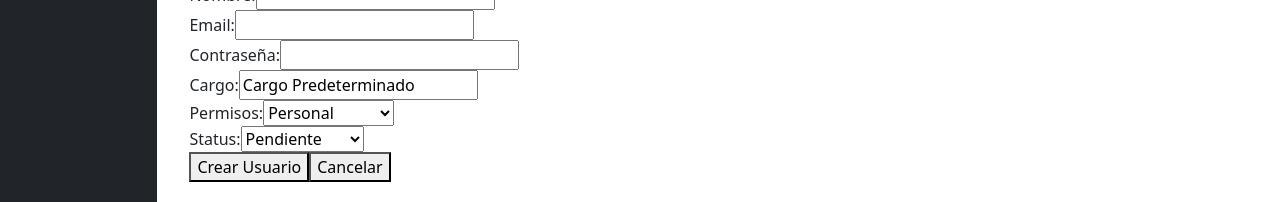
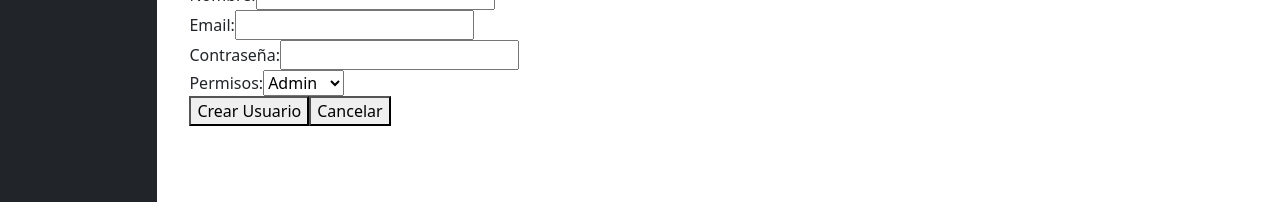
Before and after one commit to BenSLGeneration/pi-desarrollate-2.0, a React (Vite) app: page /administracion in a window 1280 px wide. Both pictures are taken after a click on the button "Crear Usuario Hotelero". Shown: the part 469-671 px from the top of the page. Built offline with nearby package versions, Linux system fonts and the light colour scheme; no server answers.

Commit message:
Creacion de usuario lista.

```diff
--- a/src/components/CreateUserModal/CreateUserModal.jsx
+++ b/src/components/CreateUserModal/CreateUserModal.jsx
@@ -5,9 +5,7 @@ const CreateUserModal = ({ isOpen, onClose, onCreate }) => {
     name: "",
     email: "",
     password: "",
-    cargo: "Cargo Predeterminado",
-    permisos: "Personal",
-    status: "Pendiente",
+    permisos: "Usuario",
   });
 
   const handleSubmit = (e) => {
@@ -62,19 +60,6 @@ const CreateUserModal = ({ isOpen, onClose, onCreate }) => {
             />
           </div>
 
-          {/* Campo Cargo */}
-          <div className="form-group">
-            <label>Cargo:</label>
-            <input
-              type="text"
-              value={formData.cargo}
-              onChange={(e) =>
-                setFormData({ ...formData, cargo: e.target.value })
-              }
-              required
-            />
-          </div>
-
           {/* Campo Permisos */}
           <div className="form-group">
             <label>Permisos:</label>
@@ -84,23 +69,8 @@ const CreateUserModal = ({ isOpen, onClose, onCreate }) => {
                 setFormData({ ...formData, permisos: e.target.value })
               }
             >
-              <option value="Administrador">Administrador</option>
-              <option value="Personal">Personal</option>
-            </select>
-          </div>
-
-          {/* Campo Status */}
-          <div className="form-group">
-            <label>Status:</label>
-            <select
-              value={formData.status}
-              onChange={(e) =>
-                setFormData({ ...formData, status: e.target.value })
-              }
-            >
-              <option value="Confirmado">Confirmado</option>
-              <option value="Pendiente">Pendiente</option>
-              <option value="Desvinculado">Desvinculado</option>
+              <option value="Administrador">Admin</option>
+              <option value="Personal">Usuario</option>
             </select>
           </div>
 
--- a/src/views/Administracion/Administracion.jsx
+++ b/src/views/Administracion/Administracion.jsx
@@ -3,22 +3,15 @@ import PaginacionPermisos from '../../components/PaginacionPermisos/PaginacionPe
 import Sidebar from '../../components/Sidebar/Sidebar';
 import Navbar from '../../components/Navbar/Navbar';
 import CreateUserModal from '../../components/CreateUserModal/CreateUserModal';
+import axios from 'axios';
 
 const Administracion = () => {
 
-  const [lista, setLista] = useState([
-    { id: 1, nombre: "John Doe", cargo: "Product Owner", permisos: "Administrador", status: "Confirmado" },
-    { id: 2, nombre: "Jane Smith", cargo: "Desarrolladora", permisos: "Personal", status: "Pendiente" },
-    { id: 3, nombre: "Carlos López", cargo: "Diseñador UI", permisos: "Personal", status: "Confirmado" },
-    { id: 4, nombre: "Ana Pérez", cargo: "Scrum Master", permisos: "Administrador", status: "Desvinculado" },
-  ]);
+  const [lista, setLista] = useState([]);
 
   const [isModalOpen, setIsModalOpen] = useState(false);
   const [filtroStatus, setFiltroStatus] = useState("all");
   const [busqueda, setBusqueda] = useState("");
-  const [usuarioEditando, setUsuarioEditando] = useState(null);
-  const [nuevoCargo, setNuevoCargo] = useState("");
-  const [nuevosPermisos, setNuevosPermisos] = useState("");
 
 
   // Función para manejar el cambio del filtro de estado
@@ -63,88 +56,41 @@ const Administracion = () => {
     return matchesStatus && matchesSearch;
   });
 
-  const handleCreateUser = (userData) => {
-    if (!userData.name || !userData.cargo || !userData.permisos || !userData.status) {
-      alert("Todos los campos son obligatorios");
-      return;
+
+
+
+  const handleCreateUser = async (userData) => {
+
+    try {
+      if (!userData.name || !userData.email || !userData.password) {
+        alert("Todos los campos son obligatorios");
+        return;
     }
 
-    const ultimoID = lista.length > 0 ? Math.max(...lista.map((usuario) => usuario.id)) : 0;
-    const nuevoUsuario = {
-      id: ultimoID + 1,
-      nombre: userData.name,
-      cargo: userData.cargo,
-      permisos: userData.permisos,
-      status: userData.status,
+    const roleMapping = {
+      Administrador: "admin",
+      Personal: "usuario"
     };
-    setLista([...lista, nuevoUsuario]);
+    const role = roleMapping[userData.permisos];
+
+    const userDataToSend = {
+      name: userData.name,
+      email: userData.email,
+      password: userData.password,
+      role: role,
+    }
+
+      const response = await axios.post("http://localhost:5000/api/users", userData);
+        alert("Usuario creado exitosamente")
+        console.log(response.data);
+    } catch (error) {
+      console.error(error);
+      alert("Error al crear el usuario");
+    }
+
+
   };
 
-  // Función para ver detalles de un usuario
-  const handleView = (id) => {
-    const usuario = lista.find((usuario) => usuario.id === id);
-    if (!usuario) {
-      alert("Usuario no encontrado.");
-      return;
-    }
-    alert(`Detalles del usuario:\nNombre: ${usuario.nombre}\nCargo: ${usuario.cargo}\nStatus: ${usuario.status}`);
-  };
-
-  // Función para editar un usuario
-  const handleEdit = (id, newData) => {
-    if (!newData.cargo || !newData.permisos) {
-      alert("Todos los campos son obligatorios.");
-      return;
-    }
-    const updatedLista = lista.map((usuario) =>
-      usuario.id === id ? { ...usuario, ...newData, status: "Pendiente" } : usuario
-    );
-    setLista(updatedLista);
-    setUsuarioEditando(null); // Salir del modo edición
-  };
-
-  // Función para confirmar o vincular un usuario
-  const handleConfirm = (id) => {
-    const updatedLista = lista.map((usuario) => {
-      if (usuario.id === id) {
-        if (usuario.status === "Pendiente") {
-          alert("Usuario confirmado correctamente. Se aplicaron los cambios.");
-          return { ...usuario, status: "Confirmado" };
-        } else if (usuario.status === "Desvinculado") {
-          return { ...usuario, status: "Pendiente" };
-        }
-      }
-      return usuario;
-    });
-    setLista(updatedLista);
-  };
-
-  // Función para desvincular un usuario
-  const handleUnlink = (id) => {
-    const updatedLista = lista.map((usuario) => {
-      if (usuario.id === id) {
-        if (usuario.status === "Pendiente") {
-          return { ...usuario, status: "Desvinculado" };
-        } else if (usuario.status === "Confirmado") {
-          alert("Usuario desvinculado correctamente.");
-          return { ...usuario, status: "Desvinculado" };
-        }
-      }
-      return usuario;
-    });
-    setLista(updatedLista);
-  };
-
-  // Función para cancelar la edición
-  const handleCancelEdit = (id) => {
-    const usuarioOriginal = lista.find((usuario) => usuario.id === id);
-    if (!usuarioOriginal) {
-      alert("Error al restaurar los datos originales.");
-      return;
-    }
-    setLista(lista.map((usuario) => (usuario.id === id ? usuarioOriginal : usuario)));
-    setUsuarioEditando(null); // Salir del modo edición
-  };
 
     return (
     <div>
```
